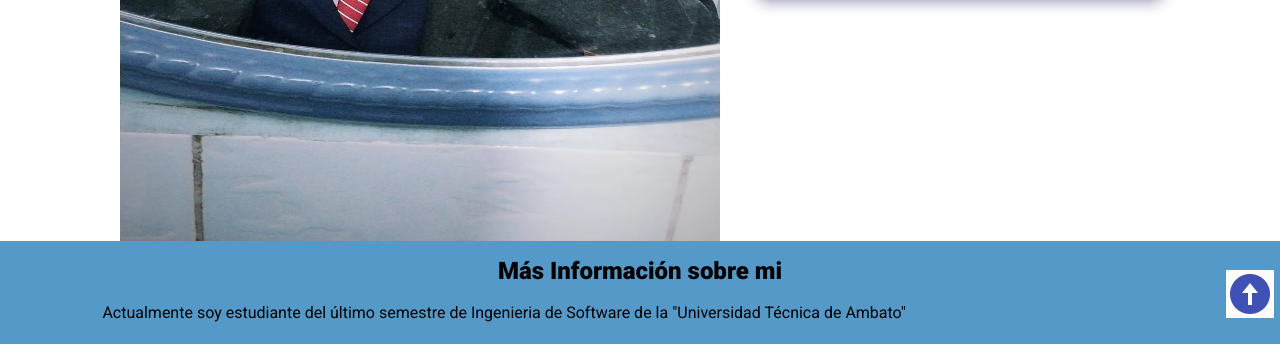
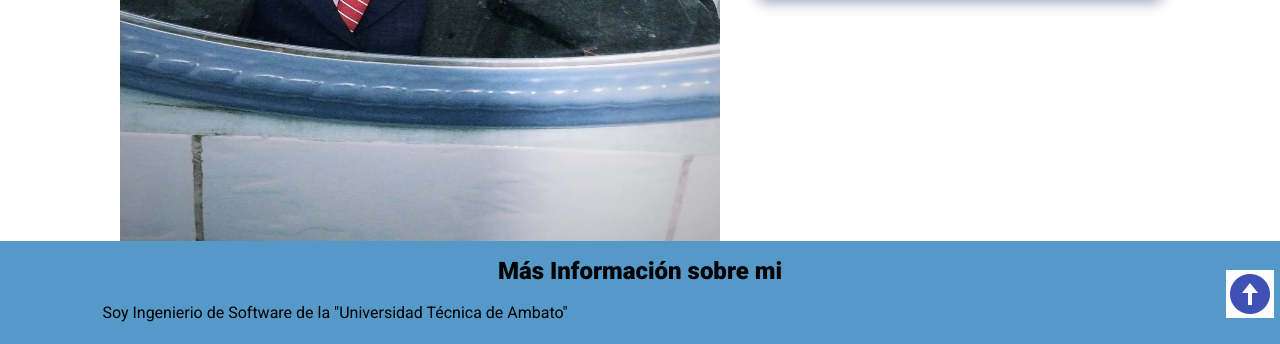
Before and after one commit to DavidArcos007/DavidArcos007.github.io, a plain HTML site: page index.html in a window 1280 px wide. Shown: the part 454-798 px from the top of the page. Drawn offline with nearby package versions, Linux system fonts and the light colour scheme.

Commit message:
Update index.html

```diff
--- a/index.html
+++ b/index.html
@@ -64,7 +64,7 @@
       <h2>Más Información sobre mi</h2>
 
       <p>
-        Actualmente soy estudiante del último semestre de Ingenieria de Software de la "Universidad Técnica de Ambato"
+      Soy Ingenierio de Software de la "Universidad Técnica de Ambato"
       </p>
       <p>
         Mis Estudios secundarios los desarrolle en el "Instituto Tecnológico Superior Bolívar" obteniendo el título de "Bachiller en Ciencias"
```
